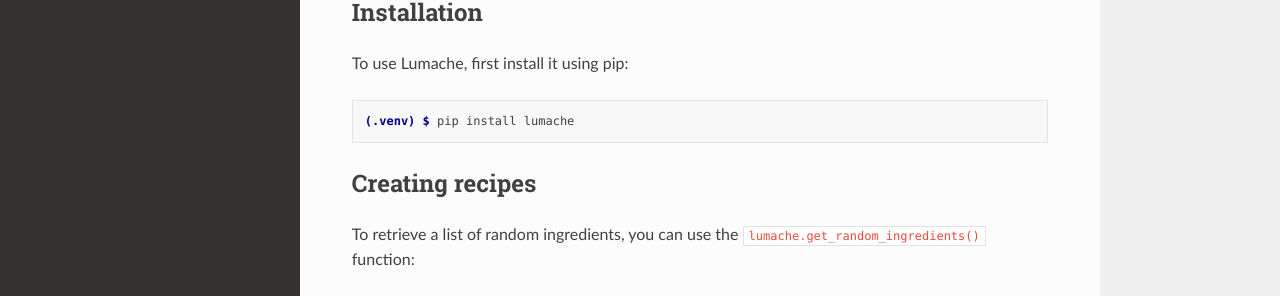
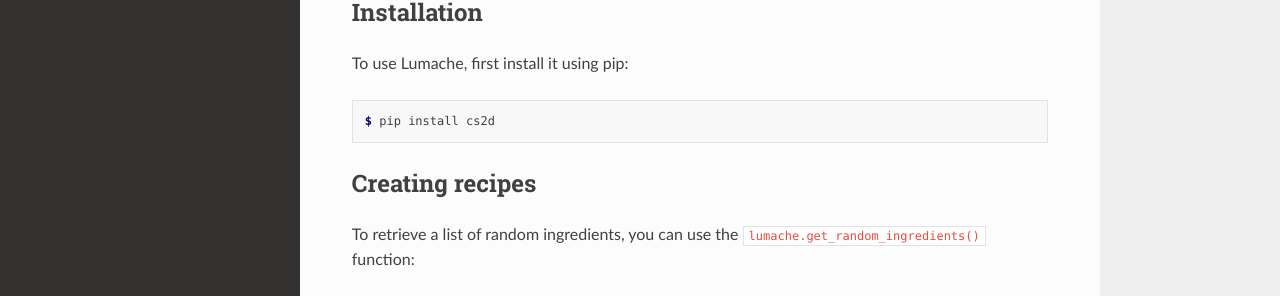
Before and after one commit to jeremyxianx/bd_cs2d, a Sphinx documentation site: the page built from docs/source/usage.rst, in a window 1280 px wide and 1036 px high. Shown: the part 164-460 px from the top of the window. Built offline with Sphinx 7.4.7 and the Read the Docs theme 2.0.0, drawn with Linux system fonts in a browser that asks for light colours; grey boxes are pictures that could not be loaded.

Commit message:
Update usage.rst

```diff
--- a/docs/source/usage.rst
+++ b/docs/source/usage.rst
@@ -10,7 +10,7 @@ To use Lumache, first install it using pip:
 
 .. code-block:: console
 
-   (.venv) $ pip install lumache
+   $ pip install cs2d
 
 Creating recipes
 ----------------
```
